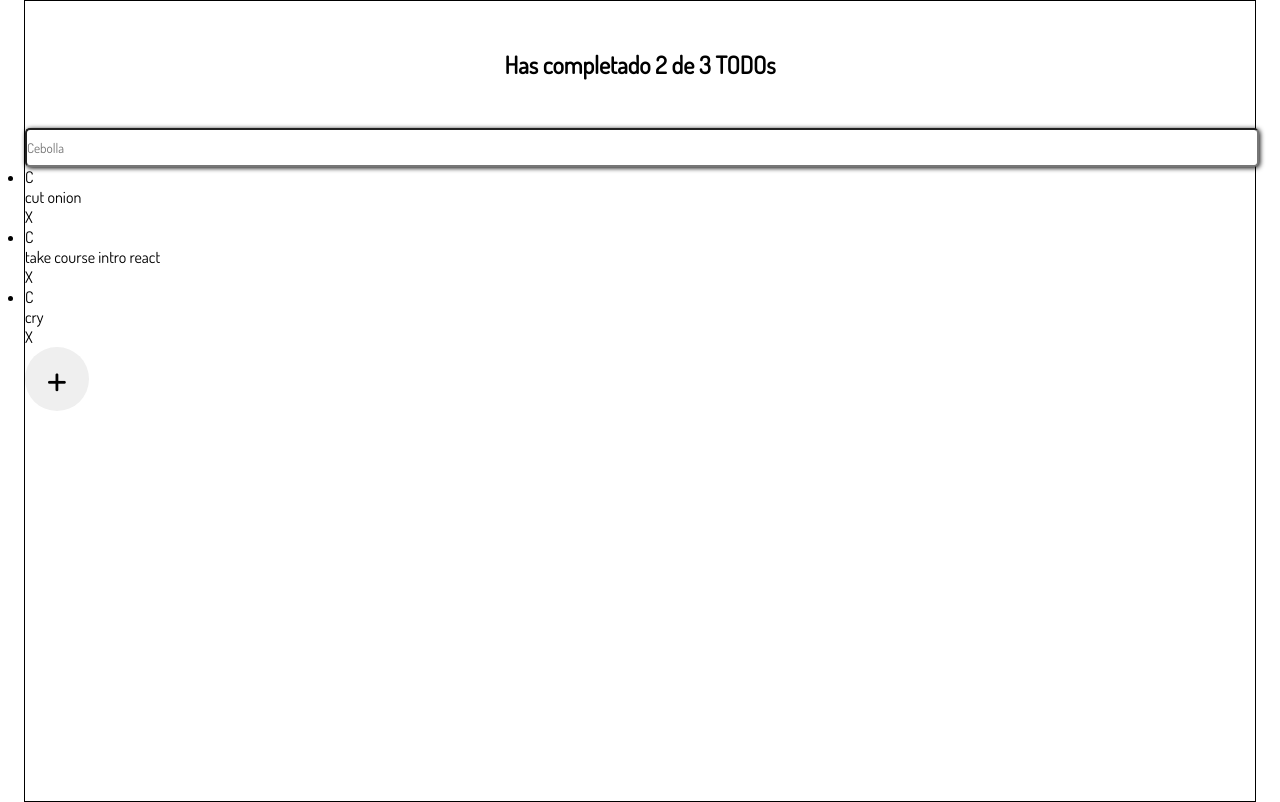
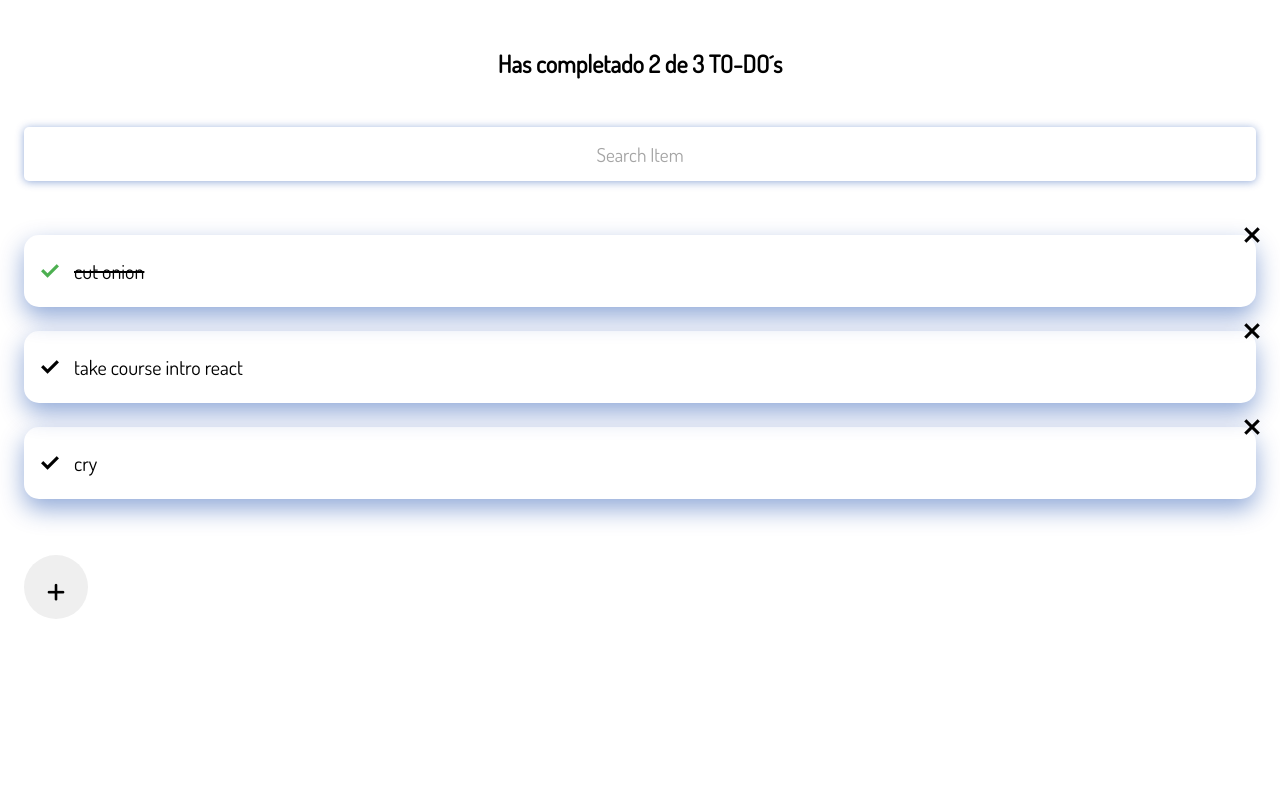
Before and after one commit to iDannyGR/todo-react, a React (Create React App) app: page / in a window 1280 px wide. Built offline with nearby package versions, Linux system fonts and the light colour scheme.

Commit message:
alcaldia 7/12/22

```diff
--- a/public/index.html
+++ b/public/index.html
@@ -9,6 +9,7 @@
     <link rel="apple-touch-icon" href="%PUBLIC_URL%/logo192.png" />
     <link rel="manifest" href="%PUBLIC_URL%/manifest.json" />
     <link rel="stylesheet" href="https://fonts.googleapis.com/css?family=Dosis"/>
+    <link rel="stylesheet" href="https://fonts.googleapis.com/css2?family=Material+Symbols+Outlined:opsz,wght,FILL,GRAD@20..48,100..700,0..1,-50..200" />
     <title>React App</title>
   </head>
   <body>
--- a/src/App.js
+++ b/src/App.js
@@ -5,7 +5,7 @@ import { TodoItem } from './components/TodoItem';
 import { TodoList } from './components/TodoList';
 import { TodoSearch } from './components/TodoSearch';
 const todos = [
-  {text:'cut onion', completed:false},
+  {text:'cut onion', completed:true},
   {text:'take course intro react', completed:false},
   {text:'cry', completed:false},
 ]
@@ -16,7 +16,10 @@ const App = () => {
       <TodoSearch />
       <TodoList>
       {todos.map(todo => (
-      <TodoItem key={todo.text} text = {todo.text} />
+      <TodoItem
+        completed={todo.completed}
+        key={todo.text}
+        text = {todo.text} />
       ))}
       </TodoList>
       <CreateTodoButton />
--- a/src/components/TodoCounter.jsx
+++ b/src/components/TodoCounter.jsx
@@ -3,7 +3,7 @@ import './css/TodoCounter.css'
 
 const TodoCounter = () => {
   return (
-    <h2 className='TodoCounter'>Has completado 2 de 3 TODOs</h2>
+    <h2 className='TodoCounter'>Has completado 2 de 3 TO-DO´s</h2>
   )
 }
 
--- a/src/components/TodoItem.jsx
+++ b/src/components/TodoItem.jsx
@@ -1,11 +1,12 @@
-import React from 'react'
+import React from 'react';
+import './css/TodoItem.css';
 
 const TodoItem = (props) => {
   return (
-    <li>
-        <span>C</span>
-        <p>{props.text}</p>
-        <span>X</span>
+    <li className='TodoItem'>
+        <span className={`Icon Icon-check material-symbols-outlined ${props.completed && 'Icon-ckeck--active'}`} >done</span>
+        <p className={`TodoItem-p ${props.completed && 'TodoItem-p--complete'}`}>{props.text}</p>
+        <span className="Icon Icon-delete material-symbols-outlined">close</span>
     </li>
   )
 }
--- a/src/components/TodoList.jsx
+++ b/src/components/TodoList.jsx
@@ -1,4 +1,5 @@
-import React from 'react'
+import React from 'react';
+import './css/TodoList.css'
 
 const TodoList = (props) => {
   return (
--- a/src/components/TodoSearch.jsx
+++ b/src/components/TodoSearch.jsx
@@ -3,7 +3,7 @@ import './css/TodoSearch.css'
 
 const TodoSearch = () => {
   return (
-    <input type="text" placeholder='Cebolla' className='TodoSearch'/>
+    <input type="text" placeholder='Search Item' className='TodoSearch'/>
   )
 }
 
--- a/src/components/css/CreateTodoButton.css
+++ b/src/components/css/CreateTodoButton.css
@@ -1,15 +1,21 @@
 .CreateTodoButton{
-    font-size:3rem;
+    font-size:45px;
     border-radius: 50%;
     border: none;
     display: flex;
     cursor: pointer;
     justify-content: center;
+    text-align: center;
+    align-items: center;
+    padding: auto;
     height: 64px;
     width: 64px;
     transform: roate(0);
     transition: 0.3s ease;
+    text-decoration: none;
 }
 .CreateTodoButton:hover{
-    transform: rotate(224deg);
+    transform: rotate(270deg);
+    color: rgba(4, 49, 138, 0.89);
+
 }
--- /dev/null
+++ b/src/components/css/TodoItem.css
@@ -0,0 +1,48 @@
+.TodoItem {
+    position: relative;
+    display: flex;
+    justify-content: center;
+    align-items: center;
+    margin-top: 24px;
+    box-shadow: 0px 10px 25px rgba(3, 57, 165, 0.432);
+    border-radius: 15px;
+  }
+
+  .TodoItem-p {
+    margin: 24px 24px;
+    width: calc(100% - 100px);
+    font-size: 20px;
+    line-height: 24px;
+    font-weight: 400;
+  }
+  .TodoItem-p--complete {
+    text-decoration: line-through;
+  }
+
+  .Icon {
+    cursor: pointer;
+    display: flex;
+    justify-content: center;
+    align-items: center;
+    height: 48px;
+    width: 48px;
+    font-size: 24px;
+    font-weight: bold;
+  }
+
+  .Icon-check {
+    position: absolute;
+    left:2px;
+  }
+  .Icon-ckeck--active {
+    color: #4caf50;
+  }
+
+  .Icon-delete {
+    position: absolute;
+    top: -24px;
+    right: -20px;
+  }
+  .Icon-delete:hover {
+    color: red;
+  }
--- /dev/null
+++ b/src/components/css/TodoList.css
@@ -0,0 +1,5 @@
+ul{
+    margin: 0;
+    padding: 30px 0 56px 0;
+    list-style: none;
+}
--- a/src/components/css/TodoSearch.css
+++ b/src/components/css/TodoSearch.css
@@ -1,6 +1,18 @@
 .TodoSearch{
     width: 100%;
     height: 35px;
-    box-shadow: 1px 1px 5px black;
+    box-shadow: 0px 1px 8px rgba(3, 57, 165, 0.432);
     border-radius:5px;
+    border: 0px;
+    width: calc(100% -62px);
+    height: 54px;
+    font-size: 1.2rem;
+    text-align: center;
 }
+.TodoSearch::placeholder{
+    color: #a5a5a5;
+    font-weight: 400;
+}
+.TodoSearch:focus{
+    outline-color: rgba(33, 33, 129, 0.644);
+}
--- a/src/index.css
+++ b/src/index.css
@@ -7,5 +7,5 @@
     margin:0 24px;
     position: relative;
     min-height: 100vh;
-    border: 1px solid black;
+
 }
```
